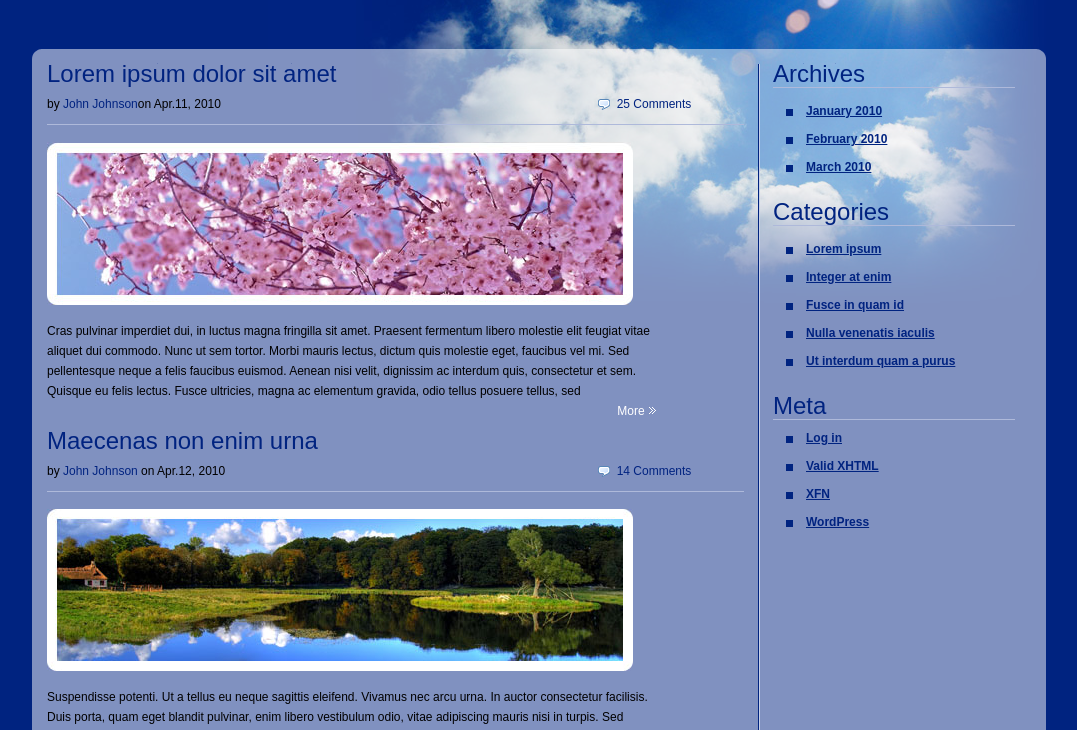
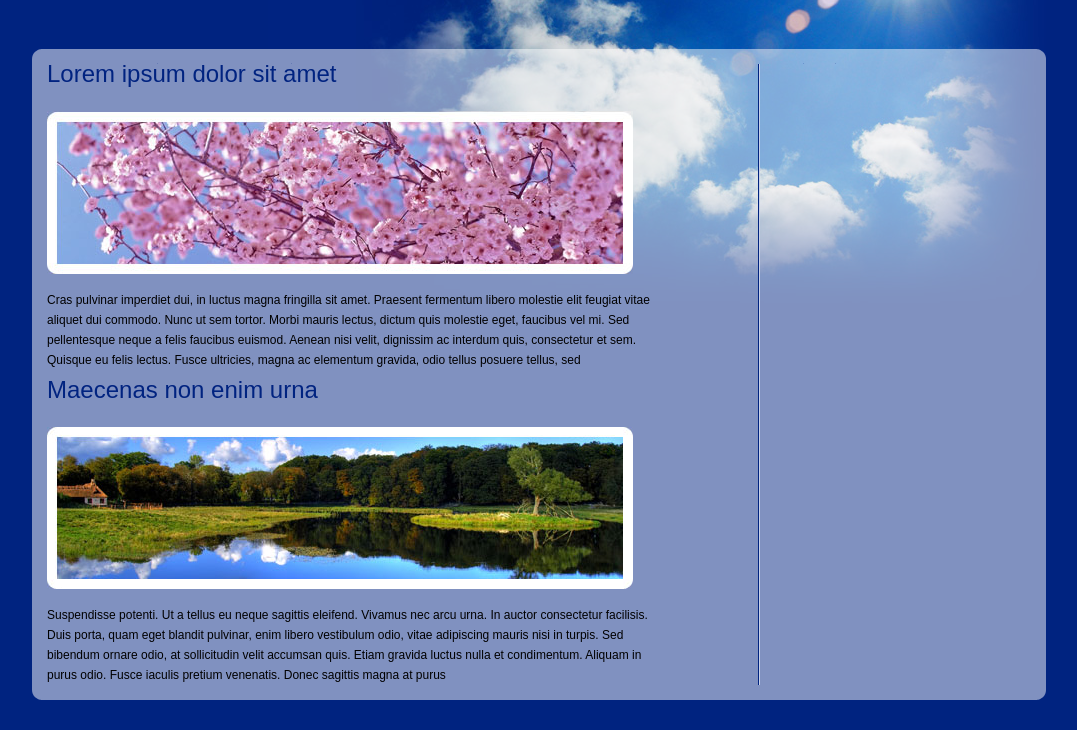
Before and after one commit to frontendoleg/DrakoVlada, a plain HTML site: page blog.html in a window 1280 px wide. Shown: the part 155-885 px from the top of the page, without its empty margins (101-1178 px from the left). Drawn offline with Linux system fonts and the light colour scheme; files that its build step writes are made by us from their sources.

Commit message:
I fixed wrong title font Lobster in Head section. Fixed small font size in footer

```diff
--- a/blog.html
+++ b/blog.html
@@ -6,7 +6,7 @@
 <meta name="keywords" content="" />
 <meta name="description" content="" />
 <link href="styles.css" rel="stylesheet" type="text/css" />
-
+<link href = 'https://fonts.googleapis.com/css?family=Lobster&subset=cyrillic' rel='stylesheet' type='text/css'>
 <!-- Pirobox setup and styles -->
 <script type="text/javascript" src="lib/jquery-1.3.2.min.js"></script>
 <script type="text/javascript" src="lib/pirobox.js"></script>
@@ -23,8 +23,8 @@ $(document).ready(function() {
 });
 </script>
 
-<link href="images/style.css" rel="stylesheet" type="text/css" />
-<link href="css.css" rel="stylesheet" type="text/css" />
+<!--<link href="images/style.css" rel="stylesheet" type="text/css" />
+<link href="css.css" rel="stylesheet" type="text/css" />              лишние ссылки ошибки в консоли  -->
 
 <!-- Pirobox setup and styles end-->
 
@@ -49,59 +49,22 @@ $(document).ready(function() {
 				<div class="cont_top"></div>
 				<div id="content">
 					<div id="cont_razd">
-					<div id="right">
-						<h2>Archives</h2>
-						<div style=" height:5px"></div>
-						<ul class="spis_und">
-							<li><a href="#">January 2010</a></li>
-							<li><a href="#">February 2010</a></li>
-							<li><a href="#">March 2010</a></li>
-						</ul>
-						<div style=" height:25px"></div>
-						<h2>Categories</h2>
-						<div style=" height:5px"></div>
-						<ul class="spis_und">
-							<li><a href="#">Lorem ipsum</a></li>
-							<li><a href="#">Integer at enim</a></li>
-							<li><a href="#">Fusce in quam id</a></li>
-							<li><a href="#">Nulla venenatis iaculis</a></li>
-							<li><a href="#">Ut interdum quam a purus</a></li>
-						</ul>
-						<div style=" height:25px"></div>
-						<h2>Meta</h2>
-						<ul class="spis_und">
-							<li><a href="#">Log in</a></li>
-							<li><a href="#">Valid XHTML</a></li>
-							<li><a href="#">XFN</a></li>
-							<li><a href="#">WordPress</a></li>
-						</ul>
-					</div>
 						<div id="left">
 							<h1>Lorem ipsum dolor sit amet</h1>
 
-							<div class="datc_coment">
-									<div class="datc">by <a href="#">John Johnson</a>on Apr.11, 2010</div>
-									<div class="coment"><img src="images/fish_coment.png" style=" vertical-align:middle" alt="" />&nbsp;&nbsp;<a href="#">25 Comments </a></div>
-							</div>
 						<div class="text_ind1">
 								<img src="images/img21.jpg" class="img_ind1" alt="" />
 								<p>Cras pulvinar imperdiet dui, in luctus magna fringilla sit amet. Praesent fermentum libero molestie elit feugiat vitae aliquet dui commodo. Nunc ut sem tortor. Morbi mauris lectus, dictum quis molestie eget, faucibus vel mi. Sed pellentesque neque a felis faucibus euismod. Aenean nisi velit, dignissim ac interdum quis, consectetur et sem. Quisque eu felis lectus. Fusce ultricies, magna ac elementum gravida, odio tellus posuere tellus, sed <br/>
 							</p>
-								<div class="next"><a href="#">More </a><img src="images/fish_next.gif" alt="" /></div>
 						</div>
 							<div style=" height:10px"></div>
 
 							<h1>Maecenas non enim urna</h1>
 
-							<div class="datc_coment">
-									<div class="datc">by <a href="#">John Johnson</a> on Apr.12, 2010</div>
-								<div class="coment"><img src="images/fish_coment.png" style=" vertical-align:middle" alt="" />&nbsp;&nbsp;<a href="#">14 Comments </a></div>
-							</div>
 							<div class="text_ind1">
 								<img src="images/img22.jpg" class="img_ind1" alt="" />
 								<p>Suspendisse potenti. Ut a tellus eu neque sagittis eleifend. Vivamus nec arcu urna. In auctor consectetur facilisis. Duis porta, quam eget blandit pulvinar, enim libero vestibulum odio, vitae adipiscing mauris nisi in turpis. Sed bibendum ornare odio, at sollicitudin velit accumsan quis. Etiam gravida luctus nulla et condimentum. Aliquam in purus odio. Fusce iaculis pretium venenatis. Donec sagittis magna at purus <br/>
 							</p>
-								<div class="next"><a href="#">More </a><img src="images/fish_next.gif" alt="" /></div>
 						</div>
 
 					</div>
--- a/styles.css
+++ b/styles.css
@@ -63,9 +63,9 @@ body {font:12px Arial, Helvetica, sans-serif;color:#000;background:#002380;line-
 .fu_i {padding:0px 14px 0px 0px;vertical-align:middle }
 #b_col2 ul {list-style:none;padding:0px 0px 0px 13px}
 #b_col2 li {padding:8px 0px 0px 0px;background:none}
-#footer {height:60px;font-size:12px;color:#fff;text-align:center;padding:33px 0px 0px 0px;background:url(images/footer.jpg) 0px 15px no-repeat}
-#footer a {color:#fff;font-size:12px;text-decoration:none}
-#footer a:hover {color:#fff;font-size:12px;text-decoration:underline}
+#footer {height:60px;font-family: Arial, Helvetica, sans-serif;font-size:18px;color:#fff;text-align:center;padding:33px 0px 0px 0px;background:url(images/footer.jpg) 0px 15px no-repeat}
+#footer a {color:#fff;font-size:18px;text-decoration:none}
+#footer a:hover {color:#fff;font-size:18px;text-decoration:underline}
 /* index1 */
 .datc_coment {height:30px;width:100%;border-bottom:1px solid #AEB9DA}
 .datc  {float:left;width:346px}
```
Also changed, not shown: gallery.html (+1 -1 lines), index.html (+2 -2 lines).
